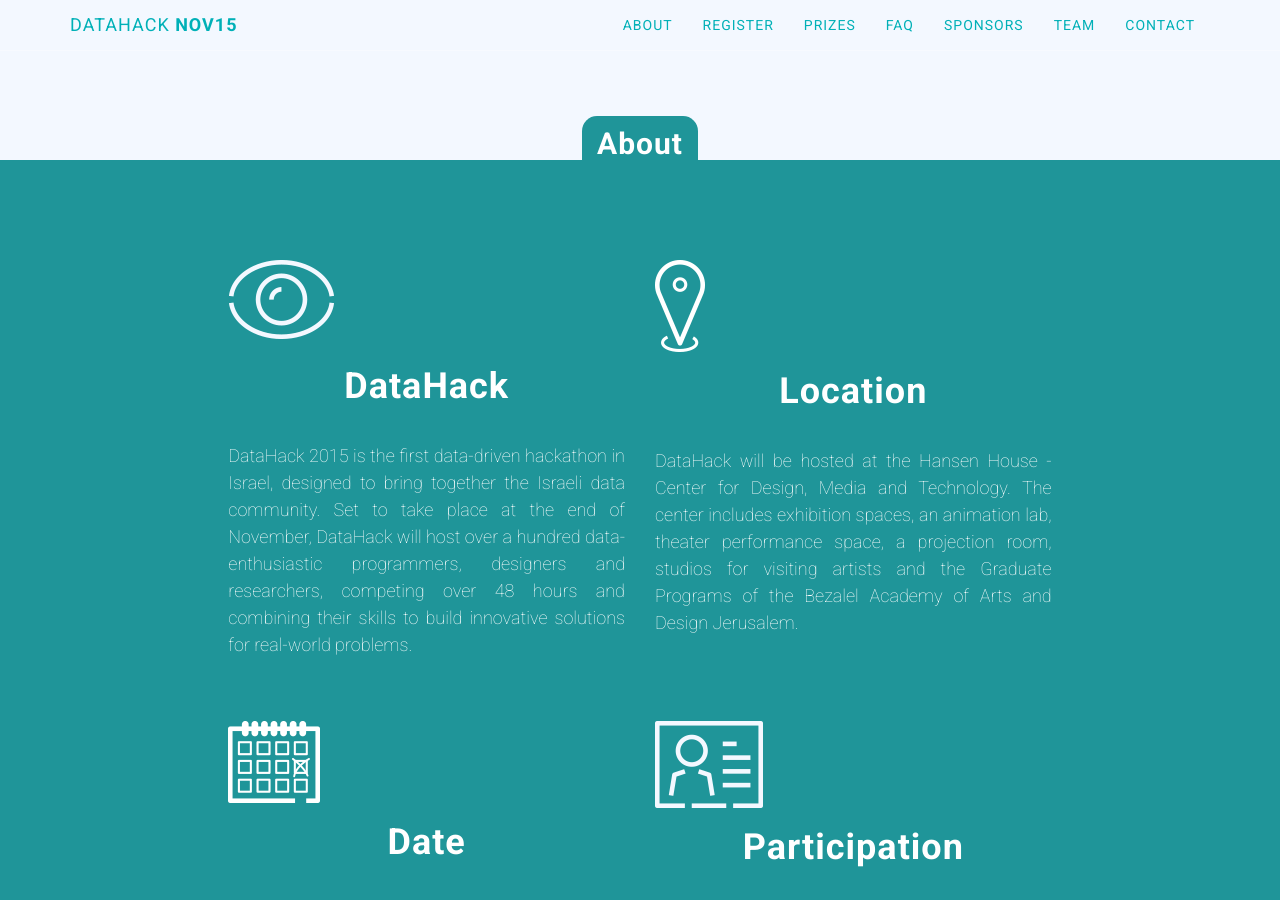
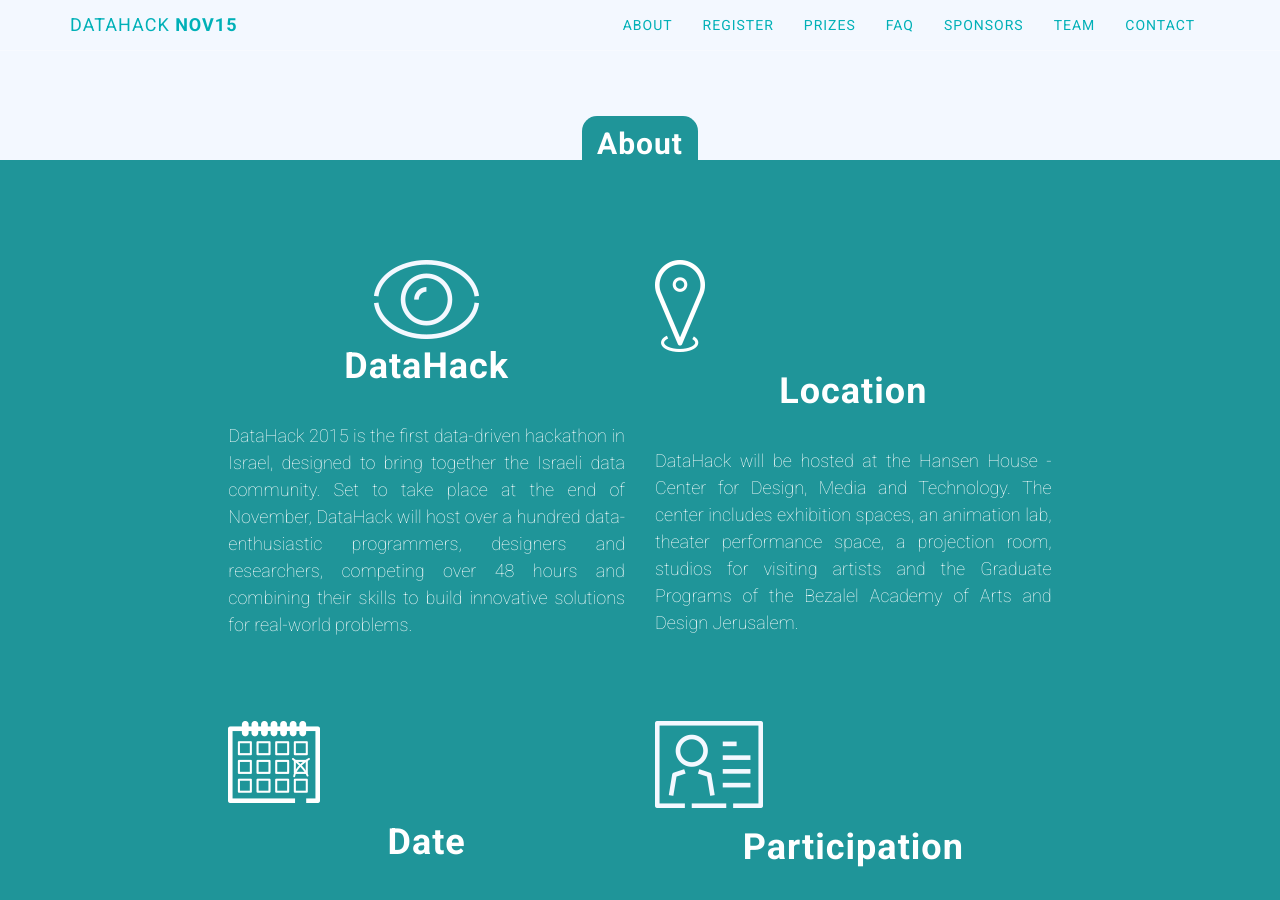
Before and after one commit to ido-staging/datahacksweb, a Jekyll site: the page built from index.html, in a window 1280 px wide and 900 px high, scrolled down 773 px. Built offline with Jekyll 4.4.1, drawn with Linux system fonts in a browser that asks for light colours.

Commit message:
still trying to align icons in the about section 2

```diff
--- a/_includes/about.html
+++ b/_includes/about.html
@@ -10,7 +10,7 @@
             <div class="col-md-2">
             </div>
             <div class="col-md-4 text-light">
-                <img class="about-icon" src="img/icon_eye.png" alt="Datahack" align="middle">
+                <img class="about-icon" src="img/icon_eye.png" alt="Datahack" style="display:block;margin:auto;">
                 <h1 class="about-title" align="center">DataHack</h1>
                 <div class="left-text-column ">
                 <p align="justify">
```
